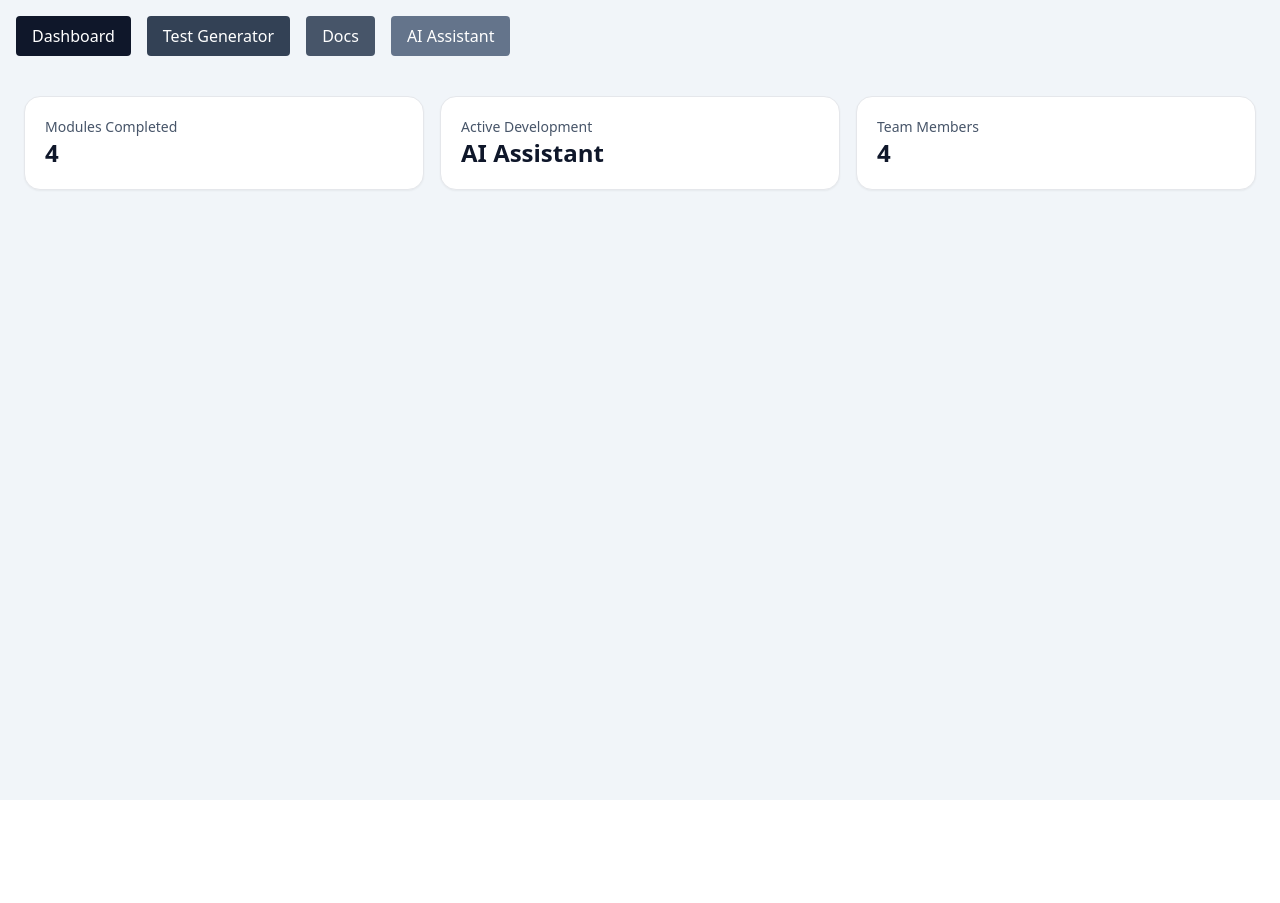
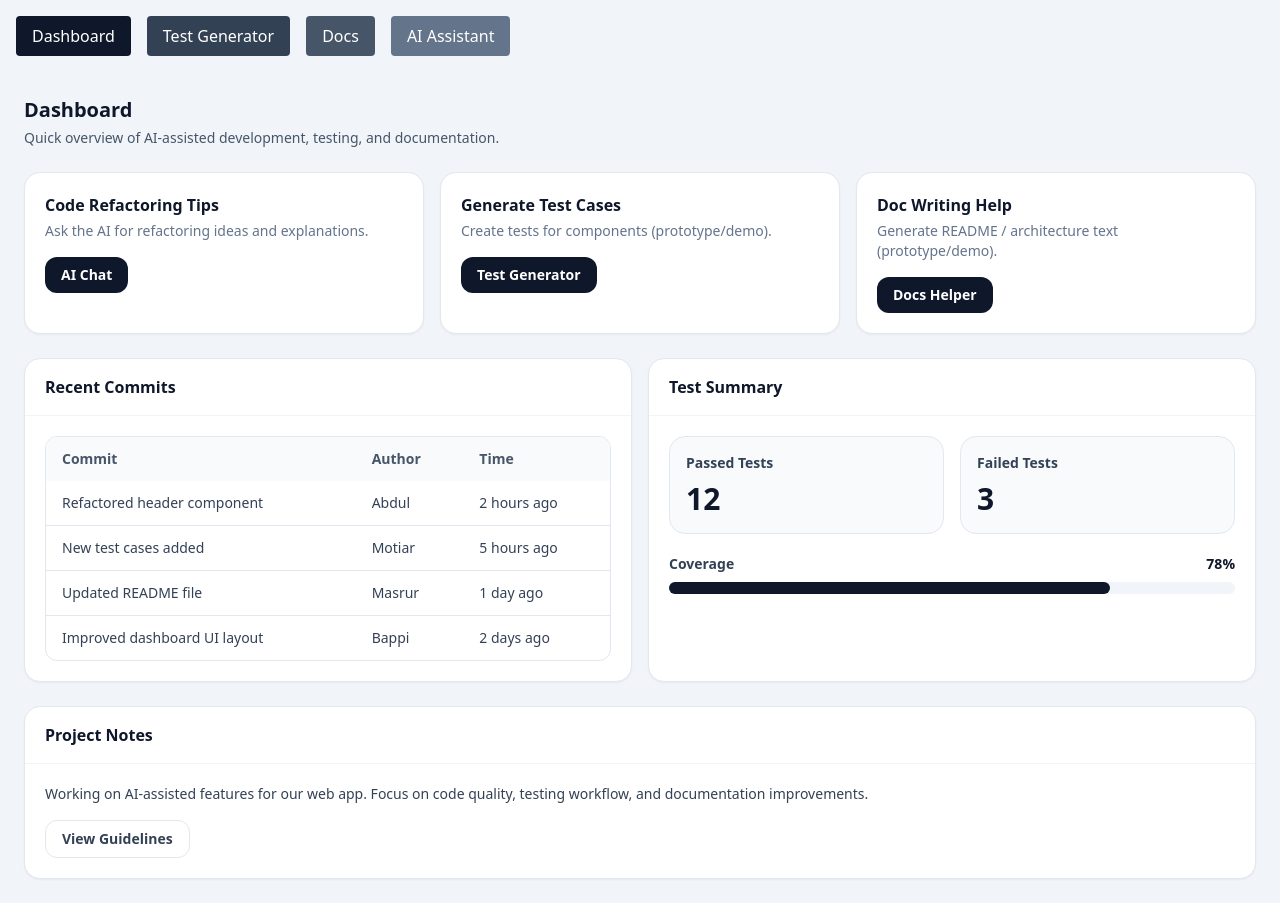
Before and after one commit to Team9-AI-Project/ai-tools-software-dev, a React (Vite) app: page / in a window 1280 px wide. Before the commit the page ends 800 px from the top, so only its background shows below. Built offline with nearby package versions, Linux system fonts and the light colour scheme.

Commit message:
feat(Bappi): implement structured dashboard with externalized mock data

```diff
--- /dev/null
+++ b/src/data/mockData.js
@@ -0,0 +1,12 @@
+export const commits = [
+  { msg: "Refactored header component", author: "Abdul", time: "2 hours ago" },
+  { msg: "New test cases added", author: "Motiar", time: "5 hours ago" },
+  { msg: "Updated README file", author: "Masrur", time: "1 day ago" },
+  { msg: "Improved dashboard UI layout", author: "Bappi", time: "2 days ago" },
+];
+
+export const testSummary = {
+  passed: 12,
+  failed: 3,
+  coverage: 78,
+};
--- a/src/pages/Dashboard.jsx
+++ b/src/pages/Dashboard.jsx
@@ -1,21 +1,133 @@
-export default function Dashboard() {
+import { commits, testSummary } from "../data/mockData";
+
+function StatCard({ title, desc, buttonText, goTo }) {
   return (
-   <div className="grid gap-4 md:grid-cols-3">
-  <div className="rounded-2xl bg-white p-5 shadow-sm border">
-    <div className="text-sm text-slate-600">Modules Completed</div>
-    <div className="text-2xl font-bold text-slate-900">4</div>
+    <div className="rounded-2xl border border-slate-200 bg-white p-5 shadow-sm">
+      <div className="text-base font-semibold text-slate-900">{title}</div>
+      <div className="mt-1 text-sm text-slate-500">{desc}</div>
+
+      <button
+        onClick={() => goTo?.(buttonText)}
+        className="mt-4 rounded-xl bg-slate-900 px-4 py-2 text-sm font-semibold text-white hover:bg-slate-800"
+      >
+        {buttonText}
+      </button>
+    </div>
+  );
+}
+
+function Panel({ title, children }) {
+  return (
+    <div className="rounded-2xl border border-slate-200 bg-white shadow-sm">
+      <div className="border-b border-slate-100 px-5 py-4">
+        <div className="text-base font-semibold text-slate-900">{title}</div>
+      </div>
+      <div className="p-5">{children}</div>
+    </div>
+  );
+}
+
+export default function Dashboard({ goTo }) {
+  return (
+    <div className="space-y-6">
+      <div>
+        <h1 className="text-xl font-bold text-slate-900">Dashboard</h1>
+        <p className="mt-1 text-sm text-slate-600">
+          Quick overview of AI-assisted development, testing, and documentation.
+        </p>
       </div>
 
-  <div className="rounded-2xl bg-white p-5 shadow-sm border">
-    <div className="text-sm text-slate-600">Active Development</div>
-    <div className="text-2xl font-bold text-slate-900">AI Assistant</div>
+      {/* Top cards */}
+      <div className="grid gap-4 md:grid-cols-3">
+        <StatCard
+          title="Code Refactoring Tips"
+          desc="Ask the AI for refactoring ideas and explanations."
+          buttonText="AI Chat"
+          goTo={goTo}
+        />
+        <StatCard
+          title="Generate Test Cases"
+          desc="Create tests for components (prototype/demo)."
+          buttonText="Test Generator"
+          goTo={goTo}
+        />
+        <StatCard
+          title="Doc Writing Help"
+          desc="Generate README / architecture text (prototype/demo)."
+          buttonText="Docs Helper"
+          goTo={goTo}
+        />
       </div>
 
-  <div className="rounded-2xl bg-white p-5 shadow-sm border">
-    <div className="text-sm text-slate-600">Team Members</div>
-    <div className="text-2xl font-bold text-slate-900">4</div>
+      {/* Bottom panels */}
+      <div className="grid gap-4 lg:grid-cols-2">
+        <Panel title="Recent Commits">
+          <div className="overflow-hidden rounded-xl border border-slate-200">
+            <table className="w-full text-left text-sm">
+              <thead className="bg-slate-50 text-slate-600">
+                <tr>
+                  <th className="px-4 py-3 font-semibold">Commit</th>
+                  <th className="px-4 py-3 font-semibold">Author</th>
+                  <th className="px-4 py-3 font-semibold">Time</th>
+                </tr>
+              </thead>
+              <tbody className="divide-y divide-slate-200">
+                {commits.map((c, i) => (
+                  <tr key={i} className="text-slate-700">
+                    <td className="px-4 py-3">{c.msg}</td>
+                    <td className="px-4 py-3">{c.author}</td>
+                    <td className="px-4 py-3">{c.time}</td>
+                  </tr>
+                ))}
+              </tbody>
+            </table>
+          </div>
+        </Panel>
+
+        <Panel title="Test Summary">
+          <div className="grid gap-4 sm:grid-cols-2">
+            <div className="rounded-2xl border border-slate-200 bg-slate-50 p-4">
+              <div className="text-sm font-semibold text-slate-700">Passed Tests</div>
+              <div className="mt-2 text-3xl font-bold text-slate-900">{testSummary.passed}
+             </div>
+            </div>
+            <div className="rounded-2xl border border-slate-200 bg-slate-50 p-4">
+              <div className="text-sm font-semibold text-slate-700">Failed Tests</div>
+              <div className="mt-2 text-3xl font-bold text-slate-900">{testSummary.failed}
+             </div>
             </div>
           </div>
 
+          <div className="mt-5">
+            <div className="flex items-center justify-between text-sm">
+              <div className="font-semibold text-slate-700">Coverage</div>
+              <div className="font-semibold text-slate-900">{testSummary.coverage}%
+             </div>
+            </div>
+            <div className="mt-2 h-3 w-full rounded-full bg-slate-100">
+             <div
+            className="h-3 rounded-full bg-slate-900"
+            style={{ width: `${testSummary.coverage}%` }}
+            />
+            </div>
+          </div>
+        </Panel>
+      </div>
+
+      {/* Notes */}
+      <Panel title="Project Notes">
+        <p className="text-sm text-slate-700">
+          Working on AI-assisted features for our web app. Focus on code quality,
+          testing workflow, and documentation improvements.
+        </p>
+
+        <button
+          onClick={() => goTo?.("Guidelines")}
+          className="mt-4 rounded-xl border border-slate-200 bg-white px-4 py-2 text-sm font-semibold text-slate-700 hover:bg-slate-50"
+        >
+          View Guidelines
+        </button>
+      </Panel>
+    </div>
   );
 }
```
Lines whose indentation alone changed are shown as unchanged.
